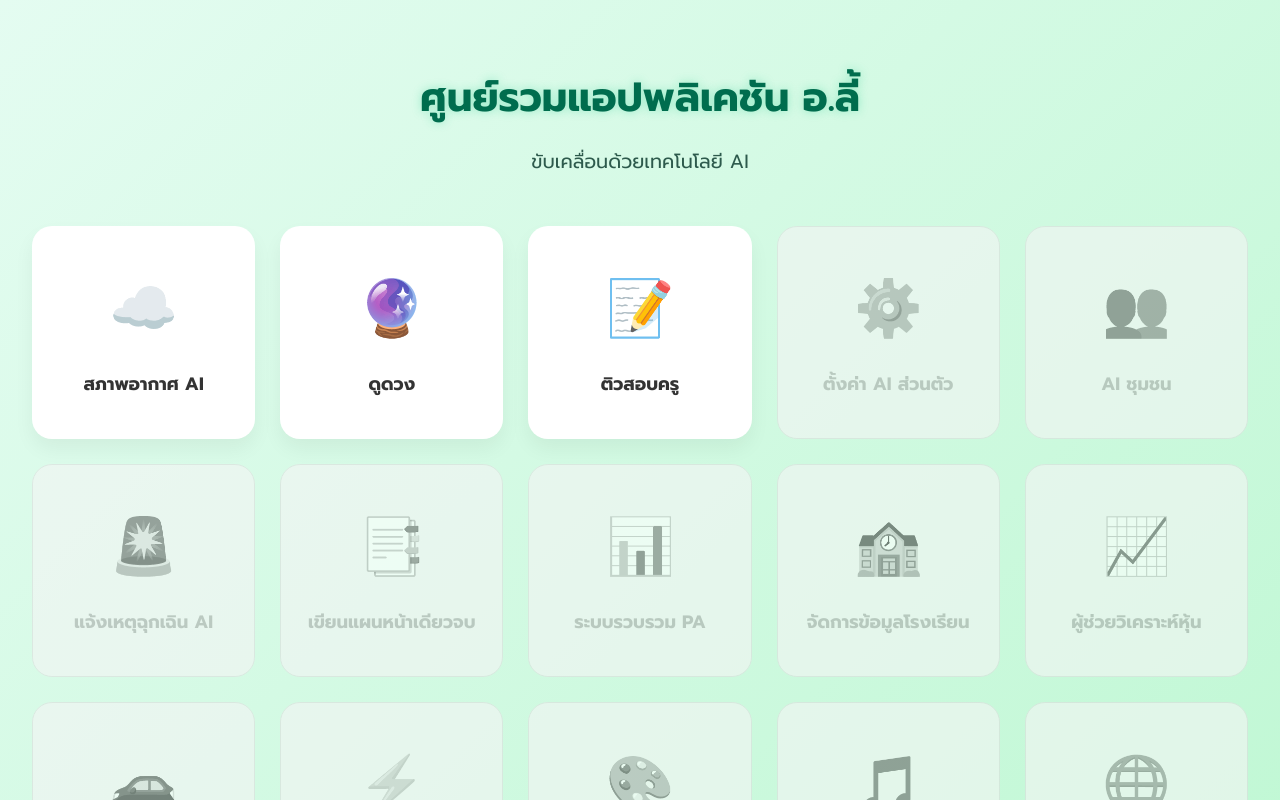
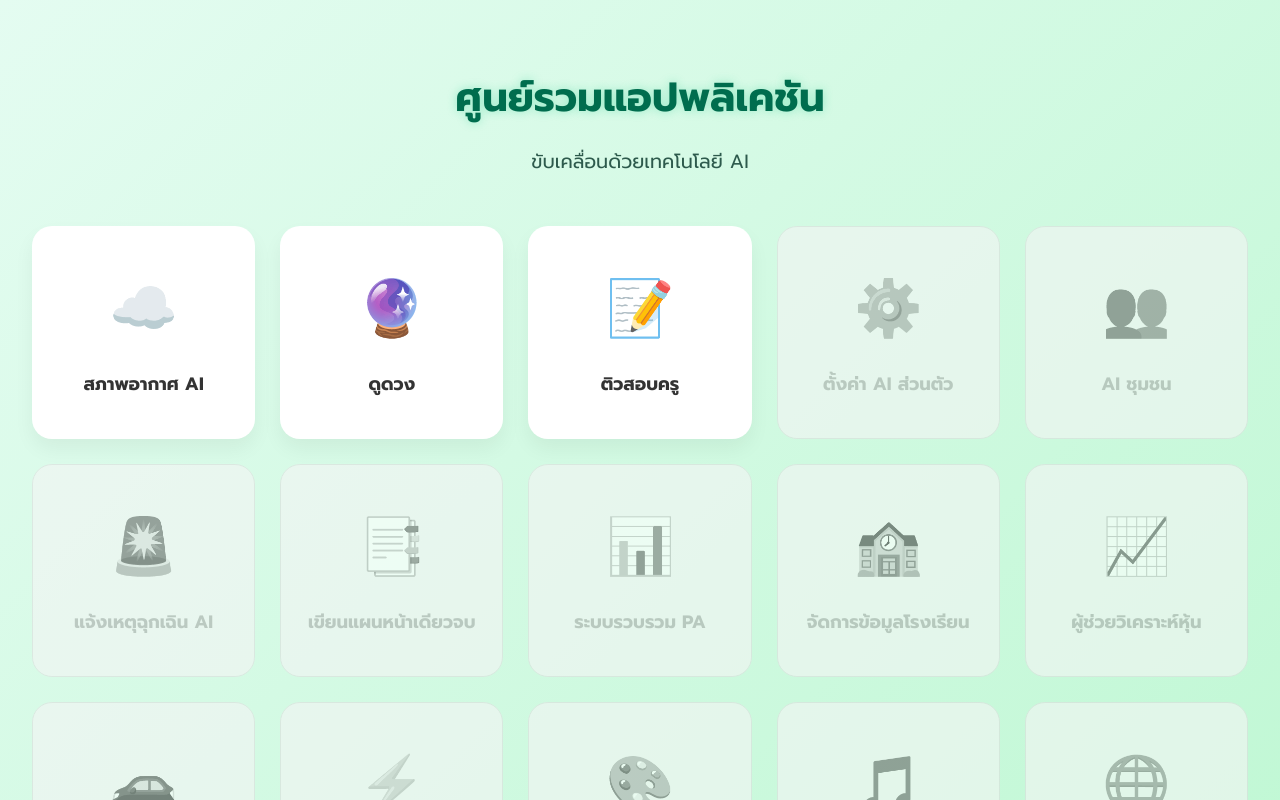
Before and after one commit to viewfc/view-studio-site, a React (Vite) app: page / in a window 1280 px wide. Shown: the top 800 px of the page. Built offline with nearby package versions, Linux system fonts and the light colour scheme.

Commit message:
Update App.jsx

```diff
--- a/App.jsx
+++ b/App.jsx
@@ -47,7 +47,7 @@ function App() {
         {/* ส่วนหัวข้อ */}
         <div className="portal-header" style={{ textAlign: 'center', marginBottom: '50px' }}>
           <h1 className="portal-title" style={{ color: '#006d4e', fontSize: '2.5rem', marginBottom: '10px' }}>
-            ศูนย์รวมแอปพลิเคชัน อ.ลี้
+            ศูนย์รวมแอปพลิเคชัน
           </h1>
           <p className="portal-subtitle" style={{ color: '#2d5a4c', fontSize: '1.2rem' }}>
             ขับเคลื่อนด้วยเทคโนโลยี AI
```
